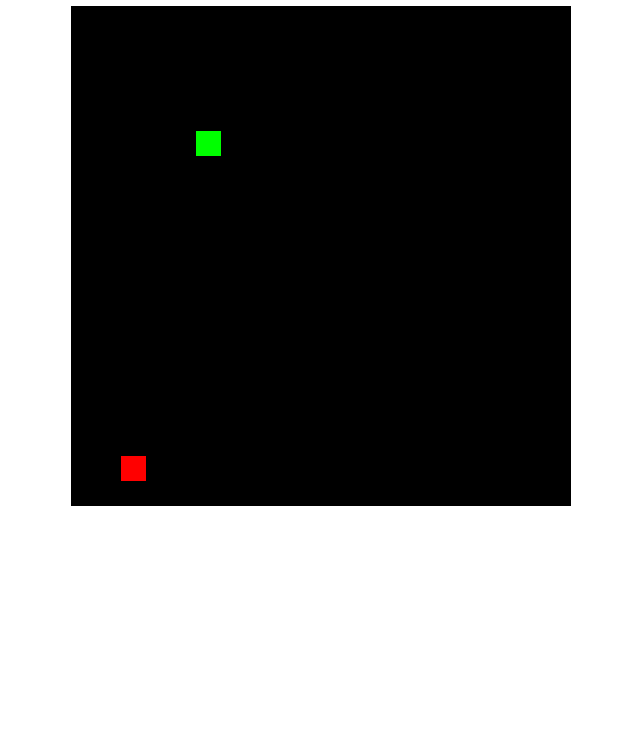
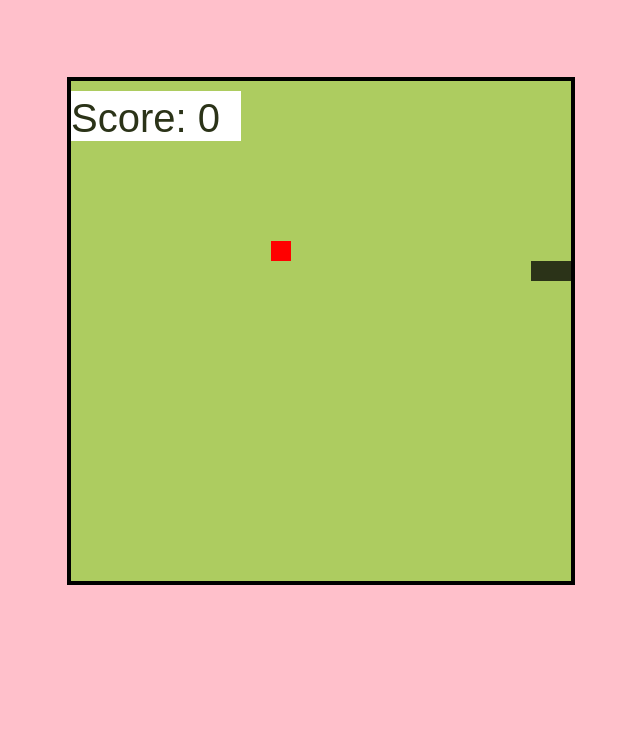
Before and after one commit to Himanshu-8582/snake-game, a plain HTML site: page index.html in a window 1280 px wide. Shown: the part 77-816 px from the top of the page, without its empty margins (319-959 px from the left). Drawn offline with Linux system fonts and the light colour scheme.

Commit message:
adding sounds

```diff
--- a/index.html
+++ b/index.html
@@ -4,15 +4,13 @@
 <head>
     <meta charset="UTF-8">
     <meta name="viewport" content="width=device-width, initial-scale=1.0">
-    <title>🐍🐍🐍🐍</title>
-    <link rel="icon" href="🐍" />
+    <title>GFG Game</title>
     <link rel="stylesheet" href="snake.css">
-    <script src="snake.js"></script>
 </head>
 
 <body>
-    <h1>snake🐍</h1>
-    <canvas id="board"></canvas>
+    <canvas id="gameCanvas" width="500" height="500"></canvas>
+    <script src="snake.js"></script>
 </body>
 
 </html>
--- a/snake.css
+++ b/snake.css
@@ -1,4 +1,12 @@
 body {
-    font-family: 'Courier New', Courier, monospace;
-    text-align: center;
+    display: flex;
+    justify-content: center;
+    align-items: center;
+    height: 100vh;
+    margin: 100;
+    background-color: pink;
 }
+
+canvas {
+    border: 4px solid black;
+}
--- a/snake.js
+++ b/snake.js
@@ -1,105 +1,111 @@
-// board
-var blockSize = 25;
-var rows = 20;
-var columns = 20;
-var board;
-var context;
+const canvas = document.getElementById('gameCanvas');
+const ctx = canvas.getContext('2d');
 
-// snake🐍
-var snakeX = blockSize * 5;
-var snakeY = blockSize * 5;
-// snake velocity🐍
-var velocityX = 0;
-var velocityY = 0;
-// snake growth🐍
-var snakeBody = [];
+const canvasWidth = 500;
+const canvasHeight = 500;
+const numberOfCells = 25; // Number of cells on the canvas
+const cellSize = Math.floor(canvasWidth / numberOfCells); // Calculate cell size
+const OFFSET = 0; // You can adjust this as needed
 
-// food🍕
-var foodX;
-var foodY;
-// gameOver
-var gameOver = false;
+const GREEN = 'rgb(173, 204, 96)';
+const DARK_GREEN = 'rgb(43, 51, 24)';
 
-window.onload = function () {
-    board = document.getElementById("board");
-    board.width = columns * blockSize;
-    board.height = rows * blockSize;
-    context = board.getContext("2d"); // used to draw on the board
+let snake = [{ x: 6, y: 9 }, { x: 5, y: 9 }, { x: 4, y: 9 }];
+let direction = { x: 1, y: 0 };
+let food = generateRandomPos();
+let score = 0;
+let gameInterval;
 
-    placeFood();
-    // to move snake🐍
-    document.addEventListener("keyup", changeDirection);
-    //update();
-    setInterval(update, 1000/10);
+// Load sounds
+const eatSound = new Audio('static_eat.mp3');
+const wallHitSound = new Audio('static_wall.mp3');
+
+function draw() {
+    ctx.fillStyle = GREEN;
+    ctx.fillRect(0, 0, canvasWidth, canvasHeight);
+
+    ctx.fillStyle = DARK_GREEN;
+    snake.forEach(segment => {
+        ctx.fillRect(OFFSET + segment.x * cellSize, OFFSET + segment.y * cellSize, cellSize, cellSize);
+    });
+
+    ctx.fillStyle = 'red';
+    ctx.fillRect(OFFSET + food.x * cellSize, OFFSET + food.y * cellSize, cellSize, cellSize);
+
+    // Draw score background
+    ctx.fillStyle = 'white'; // Background color for text
+    ctx.fillRect(OFFSET - 10, 10, 180, 50); // Adjust as needed
+
+    ctx.fillStyle = DARK_GREEN;
+    ctx.font = '40px Arial';
+    ctx.textAlign = 'left';
+    ctx.textBaseline = 'top';
+    ctx.fillText(`Score: ${score}`, OFFSET, 20);  // Adjusted Y position here
 }
 
-function update () {
+function update() {
+    const head = { ...snake[0] };
+    head.x += direction.x;
+    head.y += direction.y;
 
-    if (gameOver) {
-        return;
+    snake.unshift(head);
+
+    if (head.x === food.x && head.y === food.y) {
+        score++;
+        food = generateRandomPos();
+        eatSound.play(); // Play eat sound
+    } else {
+        snake.pop();
     }
 
-    context.fillStyle = "black"; // this will set the pen color to black
-    context.fillRect(0, 0, board.width, board.height);
-    // to draw food🍕
-    context.fillStyle = "red";
-    context.fillRect(foodX, foodY, blockSize, blockSize);
-    //to draw snake🐍
-    if (snakeX === foodX && snakeY === foodY) {
-        snakeBody.push([foodX, foodY]);// snake growth🐍
-        placeFood();// for next food at random position🍕
-    }
-    //to grow snake🐍🐍🐍
-    for (let i = snakeBody.length -1; i > 0; i--) {
-        snakeBody[i] = snakeBody[i-1];
-    }
-    // snake's second body🐍 = snake's head🐍
-    if (snakeBody.length) {
-        snakeBody[0] = [snakeX, snakeY];
+    if (head.x < 0 || head.x >= numberOfCells || head.y < 0 || head.y >= numberOfCells ||
+        snake.slice(1).some(segment => segment.x === head.x && segment.y === head.y)) {
+        wallHitSound.play(); // Play wall hit sound
+        clearInterval(gameInterval);
+        alert('Game Over!');
     }
 
-    context.fillStyle = "lime";
-    snakeX += velocityX * blockSize;
-    snakeY += velocityY * blockSize;
-    context.fillRect(snakeX, snakeY, blockSize, blockSize);
-    for (let i = 0; i < snakeBody.length; i++) {
-       context.fillRect(snakeBody[i][0], snakeBody[i][1], blockSize, blockSize);
-    }
-    // gameOver conditions
-    if (snakeX < 0 || snakeX > columns * blockSize || snakeY < 0 || snakeY > rows * blockSize) {
-        gameOver = true;
-        alert("game over!");
-    }
-    for (i = 0; i < snakeBody.length; i++) {
-        if (snakeX === snakeBody[i][0] && snakeY === snakeBody[i][1]) {
-            gameOver = true;
-            alert("game over");
-        }
-    }
+    draw();
 }
 
-// to draw food at random position
-function placeFood() {
-    foodX = Math.floor(Math.random()* columns) * blockSize;
-    foodY = Math.floor(Math.random()* rows) * blockSize;
+function generateRandomPos() {
+    let pos;
+    do {
+        pos = {
+            x: Math.floor(Math.random() * numberOfCells),
+            y: Math.floor(Math.random() * numberOfCells)
+        };
+    } while (snake.some(segment => segment.x === pos.x && segment.y === pos.y));
+    return pos;
 }
 
-// changeDirection⬅️➡️⬆️⬇️
-function changeDirection(event) {
-    if ((event.key === "w" || event.key === "ArrowUp") && velocityY !== 1) {
-        velocityX = 0;
-        velocityY = -1;
+document.addEventListener('keydown', (e) => {
+    switch (e.key) {
+        case 'ArrowUp':
+        case 'w':
+        case 'W':
+            if (direction.y === 0) direction = { x: 0, y: -1 };
+            break;
+
+        case 'ArrowDown':
+        case 's':
+        case 'S':
+            if (direction.y === 0) direction = { x: 0, y: 1 };
+            break;
+
+        case 'ArrowLeft':
+        case 'a':
+        case 'A':
+            if (direction.x === 0) direction = { x: -1, y: 0 };
+            break;
+
+        case 'ArrowRight':
+        case 'd':
+        case 'D':
+            if (direction.x === 0) direction = { x: 1, y: 0 };
+            break;
     }
-    else if ((event.key === "s" || event.key === "ArrowDown") && velocityY !== -1) {
-        velocityX = 0;
-        velocityY = 1;
-    }
-    else if ((event.key === "a" || event.key === "ArrowLeft") && velocityX !== 1) {
-        velocityX = -1;
-        velocityY = 0;
-    }
-    else if ((event.key === "d" || event.key === "ArrowRight") && velocityX !== -1) {
-        velocityX = 1;
-        velocityY = 0;
-    }
-}
+});
+
+
+gameInterval = setInterval(update, 200);
```
Also changed, not shown: 2 other files.
